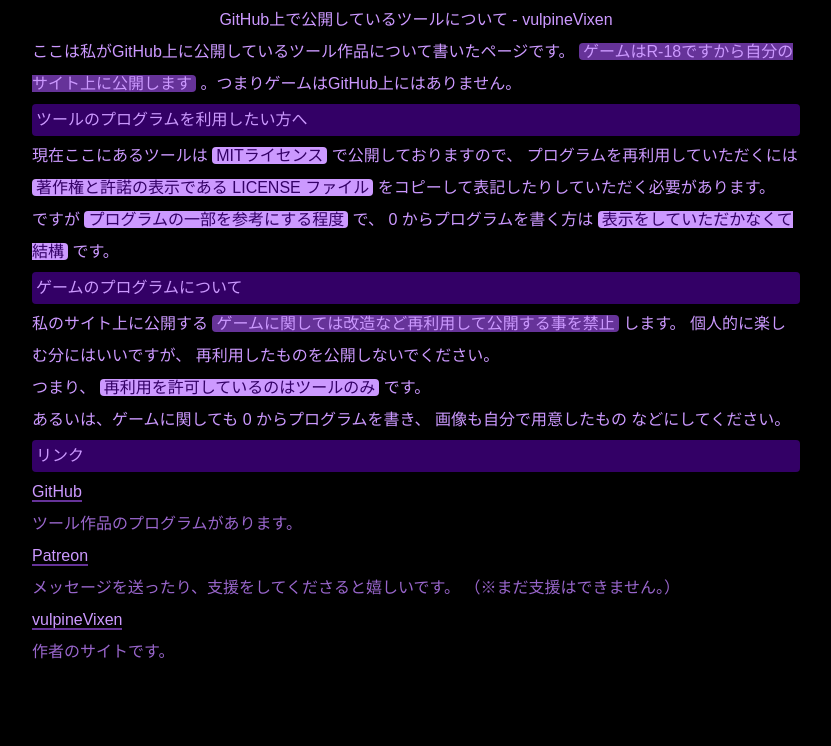
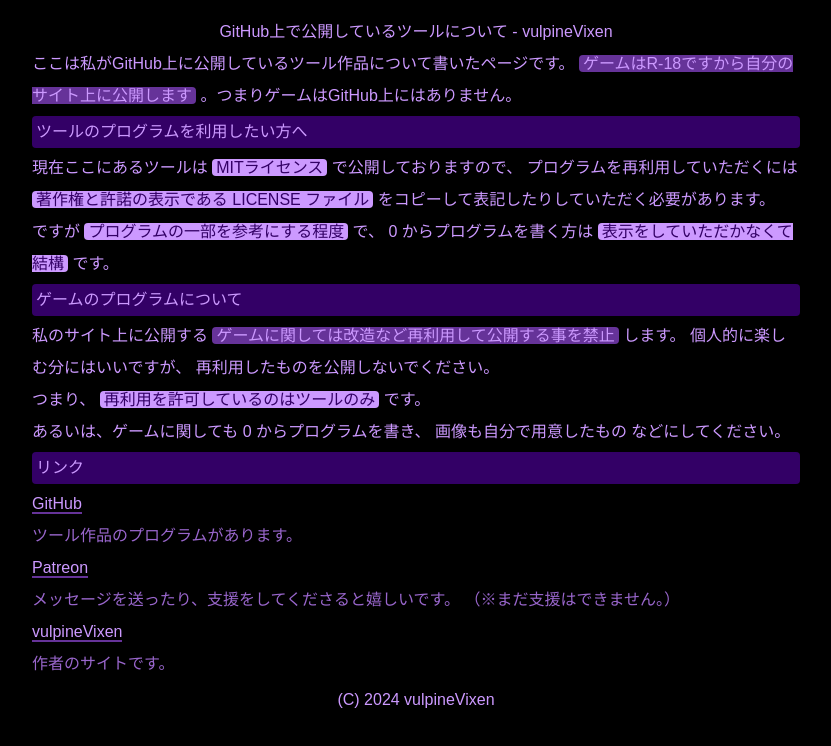
Before and after one commit to vulpine-vixen/vulpine-vixen, a plain HTML site: page index.html in a window 1280 px wide. Shown: the whole page, without its empty margins (224-1055 px from the left). Drawn offline with Linux system fonts and the light colour scheme.

Commit message:
色々表記しました

```diff
--- a/index.html
+++ b/index.html
@@ -10,13 +10,16 @@
 	    <link href="./style.css" rel="stylesheet">
     </head>
     <body>
-        <main>
+        <header>
             <h1>GitHub上で公開しているツールについて - vulpineVixen</h1>
             <p>
                 ここは私がGitHub上に公開しているツール作品について書いたページです。
                 <span class="warning">ゲームはR-18ですから自分のサイト上に公開します</span>
                 。つまりゲームはGitHub上にはありません。
             </p>
+        </header>
+
+        <main>
             <h2>ツールのプログラムを利用したい方へ</h2>
             <p>
                 現在ここにあるツールは
@@ -83,5 +86,11 @@
                 </dd>
             </dl>
         </main>
+
+        <footer>
+            <div>
+                (C) 2024 vulpineVixen
+            </div>
+        </footer>
     </body>
 </html>
--- a/style.css
+++ b/style.css
@@ -19,11 +19,25 @@ img
     image-rendering: pixelated;
 }
 
-/* 大きなブロック */
-header, main
+/* 各ブロック */
+header
+{
+    margin: 1em auto 0.25em auto;
+}
+main
+{
+    margin: 0.25em auto;
+}
+footer
+{
+    margin: 0.25em auto 1em auto;
+    text-align: center;
+}
+header,
+main,
+footer
 {
     width: calc(100svmin - 2em);
-    margin: 0.25em auto;
 }
 
 /* 警告 */
```
Lines whose indentation alone changed are shown as unchanged.
